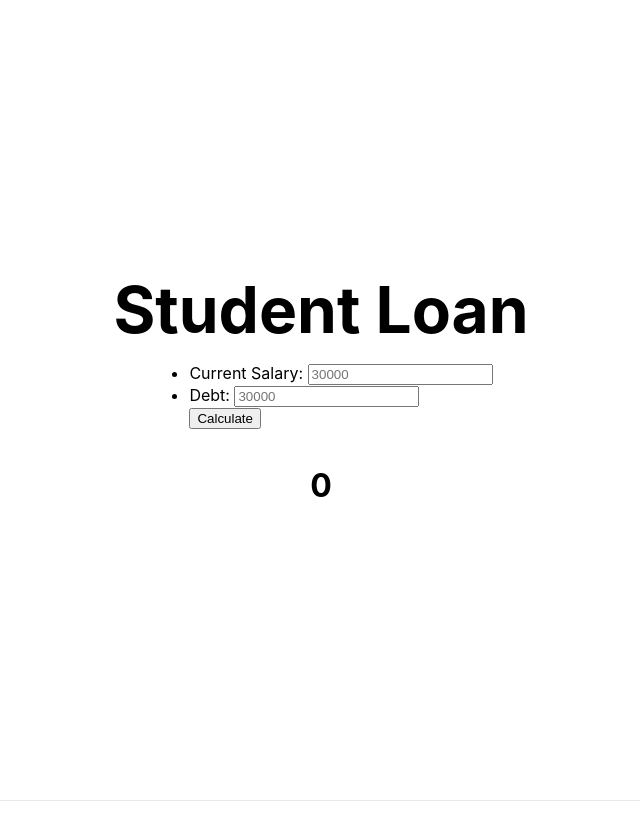
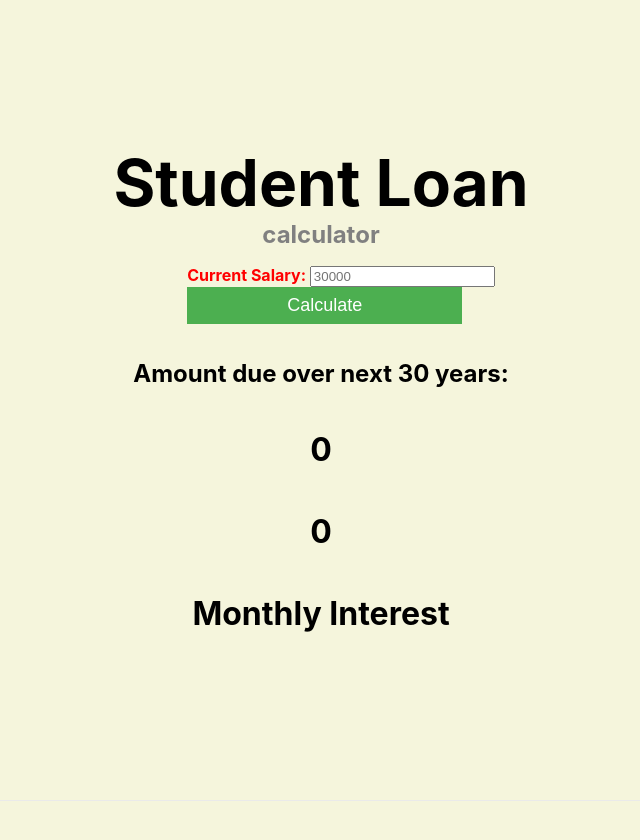
Before and after one commit to Akshar95/student-loan, a Next.js app in the folder frontend/studentloan/: page / in a window 1280 px wide. Shown: the top 840 px of the page, without its empty margins (319-959 px from the left). Built offline with nearby package versions, Linux system fonts and the light colour scheme.

Commit message:
Added colours and styles

```diff
--- a/frontend/studentloan/components/Calculate.js
+++ b/frontend/studentloan/components/Calculate.js
@@ -1,38 +1,40 @@
 import React from 'react'
 import {useState} from 'react'
+import styles from './Calculate.module.css'
 
 export const Form = () => {
     const [years, setYears]= useState(0)
+    const [tax, setTax]= useState(0)
+   // const [monthlyInterest, setMonthlyInterest] = useState(0)
     const calculateSum = async event => {
         event.preventDefault()
 
         const res = await fetch(
-            `http://localhost:3000/calculate/?num1=${event.target.currentSalary.value}&num2=${event.target.Debt.value}`)
+            `http://localhost:3000/calculate/?num1=${event.target.currentSalary.value}`) //&num2=${event.target.Debt.value}
 
             const result = await res.json();
+            //setMonthlyInterest(result.monthlyInterest);
             setYears(result.dueSum);
-
+            setTax(result.tax);
 
     }
-
 
     return (
     <>
         <form onSubmit={calculateSum}>
-            <ul>
+            <ul className={styles.list}>
                 <li><label htmlFor="currentSalary">Current Salary: </label>
                 <input type="text" placeholder="30000" name="currentSalary" id="currentSalary" /> </li>
 
-                <li><label htmlFor="Debt">Debt: </label>
-                <input type="text" placeholder="30000" name="Debt" id="Debt"/> </li>
-
-
-                <button type='submit'>Calculate</button>
+                <button className={styles.button}type='submit'>Calculate</button>
 
             </ul>
         </form>
 
-        <h1>{years}</h1>
+        <h2>Amount due over next 30 years:</h2>
+        <h1> {years} </h1>
+        <h1> {tax} </h1>
+        <h1> Monthly Interest </h1>
         </>
     )
 }
--- /dev/null
+++ b/frontend/studentloan/components/Calculate.module.css
@@ -0,0 +1,19 @@
+.list {
+    color: red;
+    list-style: none;
+    font-weight: bold;
+}
+
+.button {
+    background-color: #4CAF50;
+    border: none;
+    color: white;
+    padding: 8px 100px;
+    display: inline-block;
+    text-align: center;
+    font-size: large;
+}
+
+#h1 {
+
+}
--- a/frontend/studentloan/pages/index.js
+++ b/frontend/studentloan/pages/index.js
@@ -13,10 +13,8 @@ export default function Home() {
       </Head>
 
       <main className={styles.main}>
-        <h1 className={styles.title}>
-          Student Loan
-        </h1>
-
+        <h1 className={styles.title}> Student Loan</h1>
+        <h2 className={styles.subtitle}>calculator</h2>
         <Form />
 
       </main>
--- a/frontend/studentloan/styles/Home.module.css
+++ b/frontend/studentloan/styles/Home.module.css
@@ -43,6 +43,12 @@
   margin: 0;
   line-height: 1.15;
   font-size: 4rem;
+}
+
+.subtitle{
+  margin: 0;
+  text-align: justify;
+  color: grey;
 }
 
 .title,
--- a/frontend/studentloan/styles/globals.css
+++ b/frontend/studentloan/styles/globals.css
@@ -1,5 +1,6 @@
 html,
 body {
+  background-color: beige;
   padding: 0;
   margin: 0;
   font-family: -apple-system, BlinkMacSystemFont, Segoe UI, Roboto, Oxygen,
```
Also changed, not shown: 2 other files (tests, documents, lock files or other folders).
